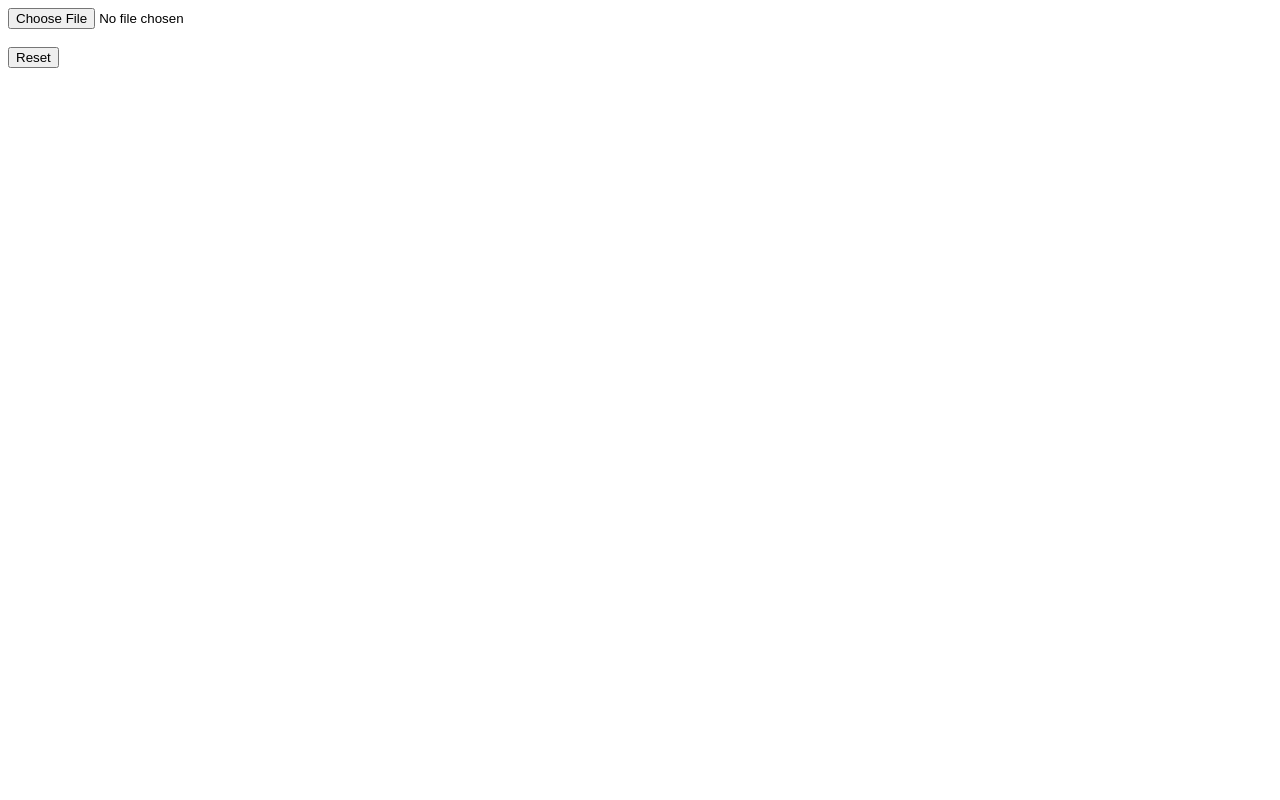
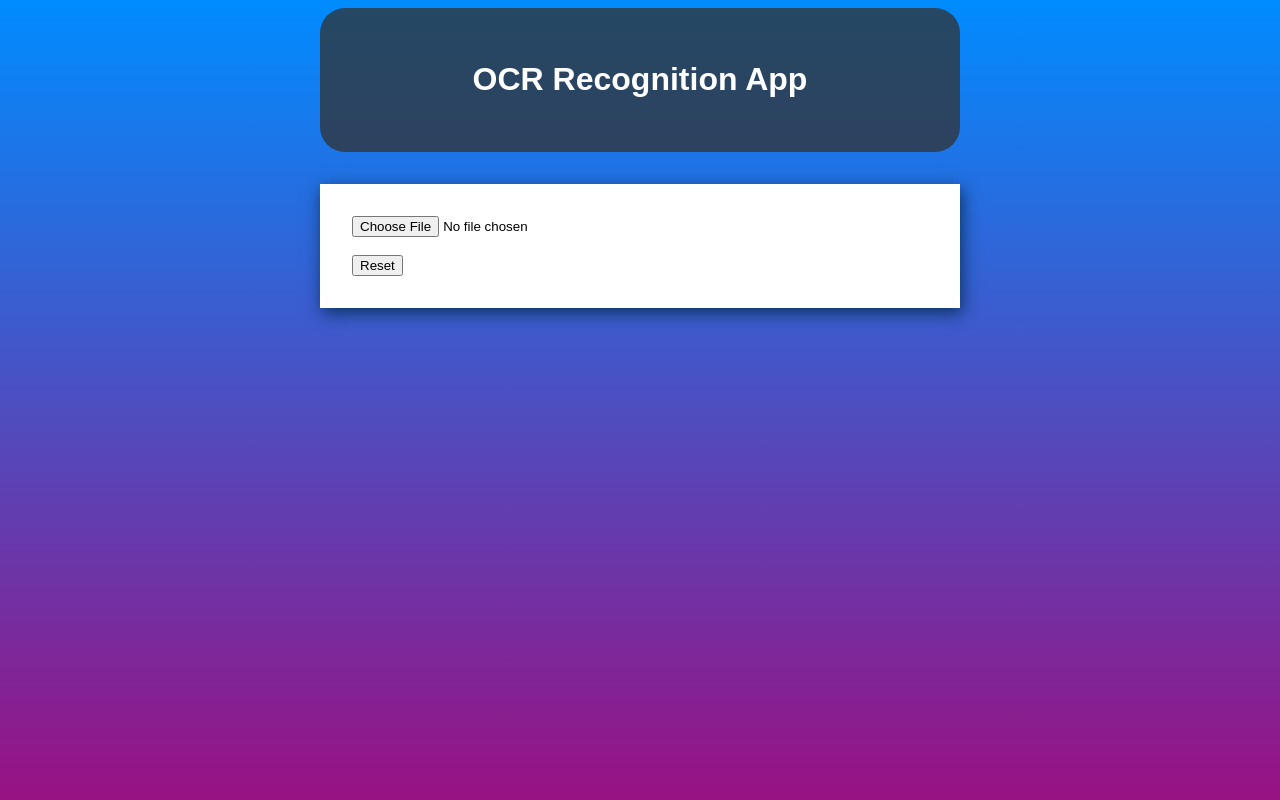
Before and after one commit to Da-vid21/OCRRecognition, a Flask app: page / in a window 1280 px wide. Before the commit the page is almost empty. Run offline with Flask 2, Linux system fonts and the light colour scheme.

Commit message:
Added a basic front-end.

```diff
--- /dev/null
+++ b/static/style.css
@@ -0,0 +1,41 @@
+html {
+	height:  100%;
+}
+body {
+	font-family:  sans-serif;
+	background: rgb(153,17,131);
+	background: linear-gradient(0deg, rgba(153,17,131,1) 0%, rgba(0,140,255,1) 100%);
+	overflow:  hidden;
+}
+#main {
+
+	width:  50%;
+	position: absolute;
+	left:  50%;
+	transform: translate(-50%);
+	display: flex;
+	flex-direction: column;
+}
+#main > div{
+	width: 100%;
+	margin-bottom: 5%;
+}
+#header {
+	text-align: center;
+	padding-top: 5%;
+	padding-bottom: 5%;
+	color: white;
+	width: fit-content;
+	height:  fit-content;
+	background-color: rgba(50, 50, 50, 0.75);
+	border-radius:  25px;
+}
+#submission {
+	-webkit-box-shadow: 2px 5px 16px 0px #0B325E, 5px 5px 15px 5px rgba(0,0,0,0);
+	box-shadow: 2px 5px 16px 0px #0B325E, 5px 5px 15px 5px rgba(0,0,0,0);
+	background-color:  white;
+
+}
+#submission > * {
+	margin: 5%;
+}
--- a/templates/index.html
+++ b/templates/index.html
@@ -1,18 +1,23 @@
 <!DOCTYPE html>
-<html lang="en">
+<html>
 	<head>
 		<meta charset="UTF-8">
-    <meta http-equiv="X-UA-Compatible" content="IE=edge">
-    <meta name="viewport" content="width=device-width, initial-scale=1.0">
-    <title>File Upload</title>
+		<link rel="stylesheet" href="style.css">
+		<title>OCR Recognition</title>
 	</head>
 	<body>
-    <form action = "/display" method = "POST"
-         enctype = "multipart/form-data">
+		<div id="main">
+			<div id="header">
+				<h1 id="header-text">OCR Recognition App</h1>
+			</div>
+			<div id="submission">
+				<form action = "/display" method = "POST" enctype = "multipart/form-data">
 	         		<input type = "file" name = "file" onchange="form.submit()"/>
-         <br><br>
-
+	         		<br>
+	         		<br>
 	         		<input type = "reset"/>
 	      		</form>
+			</div>
+		</div>
 	</body>
 </html>
```
Also changed, not shown: templates/index_old.html (added, +18 -0 lines), templates/style.css (added, +41 -0 lines), README.md, 2 other files. Lines whose indentation alone changed are shown as unchanged.
